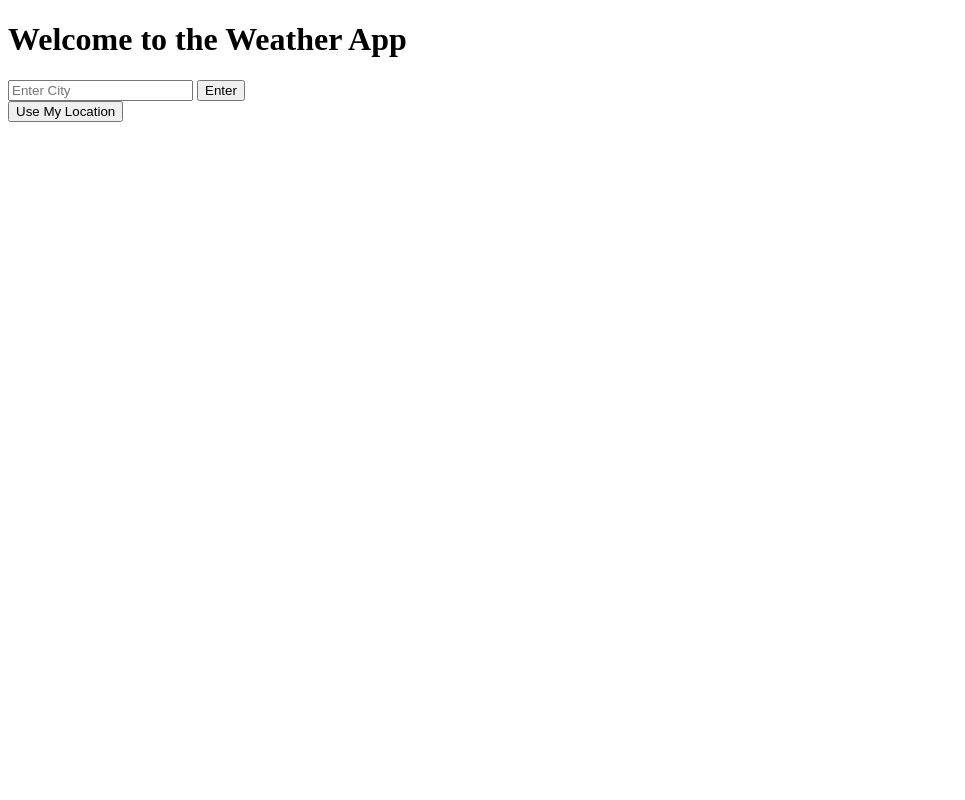
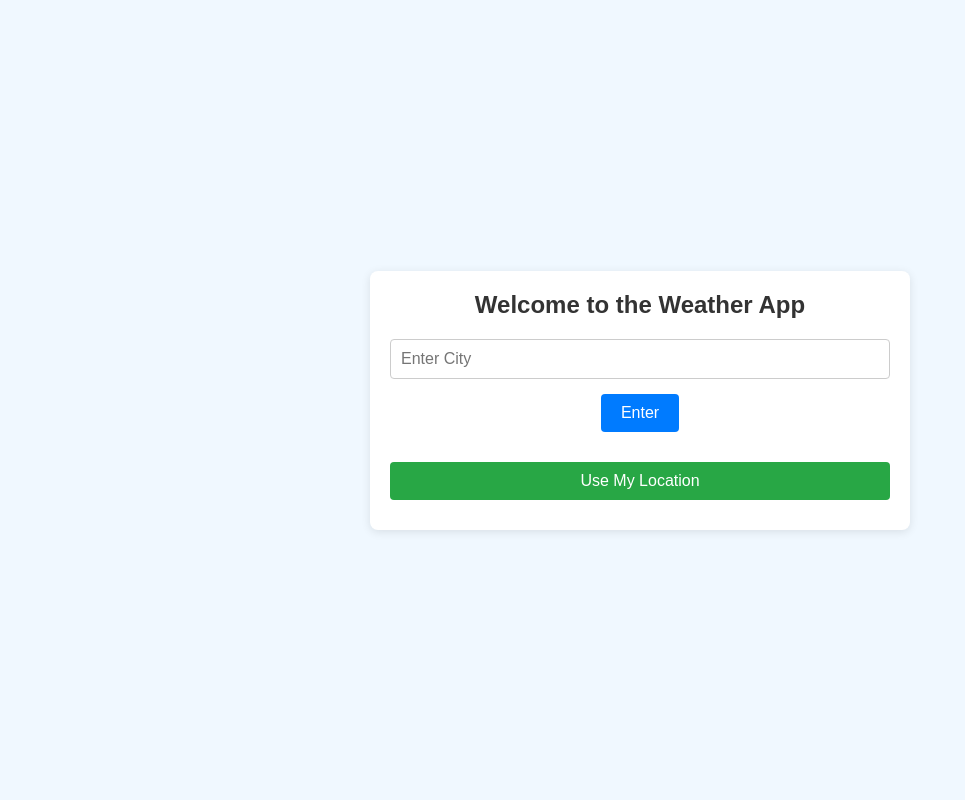
Before and after one commit to GokulNookula/WeatherApp, a FastAPI app: page / in a window 1280 px wide. Shown: the whole page, without its empty margins (0-965 px from the left). Run offline with FastAPI, Linux system fonts and the light colour scheme.

Commit message:
Adding simple formatting to the website

```diff
--- a/app/main.py
+++ b/app/main.py
@@ -1,6 +1,7 @@
 from fastapi import FastAPI, Request, Form
 from fastapi.responses import HTMLResponse
 from fastapi.templating import Jinja2Templates
+from fastapi.staticfiles import StaticFiles
 import httpx
 from . import secret  # Import the secret module for API Key
 import requests
@@ -10,6 +11,9 @@ app = FastAPI()
 
 # Set the directory for HTML templates
 templates = Jinja2Templates(directory="app/templates")
+
+# Mount the static directory to serve CSS files
+app.mount("/static", StaticFiles(directory="app/static"), name="static")
 
 @app.get("/", response_class=HTMLResponse)
 # Define the root endpoint that serves the main HTML page
--- /dev/null
+++ b/app/static/styles.css
@@ -0,0 +1,127 @@
+/* Reset some basic elements */
+body, h1, p, ul, li, form, input, button {
+    margin: 0;
+    padding: 0;
+    box-sizing: border-box;
+}
+
+body {
+    font-family: Arial, sans-serif;
+    background-color: #f0f8ff; /* Light blue background */
+    color: #333;
+    display: flex;
+    justify-content: center;
+    align-items: center;
+    min-height: 100vh;
+    padding: 20px;
+}
+
+.container {
+    background: #ffffff;
+    padding: 20px;
+    border-radius: 8px;
+    box-shadow: 0 2px 10px rgba(0, 0, 0, 0.1);
+    max-width: 500px;
+    width: 100%;
+}
+
+h1 {
+    font-size: 24px;
+    margin-bottom: 20px;
+    text-align: center;
+    color: #333;
+}
+
+form {
+    display: flex;
+    flex-direction: column;
+    align-items: center;
+    margin-bottom: 20px;
+}
+
+input[type="text"] {
+    padding: 10px;
+    width: 100%;
+    margin-bottom: 15px;
+    border: 1px solid #ccc;
+    border-radius: 4px;
+    font-size: 16px;
+}
+
+button {
+    padding: 10px 20px;
+    background-color: #007bff;
+    color: white;
+    border: none;
+    border-radius: 4px;
+    cursor: pointer;
+    font-size: 16px;
+    margin-bottom: 10px;
+}
+
+button:hover {
+    background-color: #0056b3;
+}
+
+.location-button {
+    width: 100%;
+    padding: 10px;
+    background-color: #28a745;
+    color: white;
+    border: none;
+    border-radius: 4px;
+    cursor: pointer;
+    font-size: 16px;
+}
+
+.location-button:hover {
+    background-color: #218838;
+}
+
+.weather-info, .forecast-info {
+    margin-top: 20px;
+}
+
+.weather-info p, .forecast-info p {
+    margin-bottom: 10px;
+    font-size: 16px;
+}
+
+.forecast-info ul {
+    list-style: none;
+    padding: 0;
+}
+
+.forecast-info li {
+    display: flex;
+    justify-content: space-between;
+    margin-bottom: 10px;
+}
+
+.forecast-info li strong {
+    font-weight: bold;
+}
+
+.error-message {
+    color: red;
+    text-align: center;
+    margin-top: 20px;
+}
+
+@media (max-width: 480px) {
+    .container {
+        padding: 15px;
+    }
+
+    h1 {
+        font-size: 20px;
+    }
+
+    input[type="text"], button {
+        font-size: 14px;
+    }
+
+    .weather-info p, .forecast-info p {
+        font-size: 14px;
+    }
+}
--- a/app/templates/index.html
+++ b/app/templates/index.html
@@ -2,8 +2,9 @@
 <html lang="English">
 <head>
     <meta charset="UTF-8">
-        <meta name="viewport" content="width-device-width, inital-scale=1.0">
+    <meta name="viewport" content="width=device-width, initial-scale=1.0">
     <title>Weather App</title>
+    <link rel="stylesheet" type="text/css" href="/static/styles.css">
     <script>
         function getLocationAndSubmit() {
             if (navigator.geolocation) {
@@ -20,8 +21,8 @@
         }
     </script>
 </head>
-
 <body>
+    <div class="container">
         <h1>Welcome to the Weather App</h1>
         <form id="locationForm" method="post">
             <input type="text" name="city" placeholder="Enter City">
@@ -29,16 +30,19 @@
             <input type="hidden" id="lon" name="lon">
             <button type="submit">Enter</button>
         </form>
-        <button onclick="getLocationAndSubmit()">Use My Location</button>
+        <button class="location-button" onclick="getLocationAndSubmit()">Use My Location</button>
 
         {% if weather %}
+            <div class="weather-info">
                 <h2>Current Weather in {{ weather.name }}:</h2>
                 <p>Temperature: {{ currentTemp }}°C</p>
                 <p>Condition: {{ weatherCondition }}</p>
                 <p>Chance of Rainfall: {{ rainfallAmount }}</p>
                 <p>Highest Temperature in Forecast: {{ highTemp }}°C</p>
                 <p>Lowest Temperature in Forecast: {{ lowTemp }}°C</p>
+            </div>
 
+            <div class="forecast-info">
                 <h2>Weather Forecast For the Next 5 Days:</h2>
                 <ul>
                     {% for day in forecastSummary %}
@@ -50,9 +54,10 @@
                         </li>
                     {% endfor %}
                 </ul>
+            </div>
         {% elif error %}
-            <p style="color:red;">{{ error }}</p>
+            <p class="error-message">{{ error }}</p>
         {% endif %}
-
+    </div>
 </body>
 </html>
```
Lines whose indentation alone changed are shown as unchanged.
